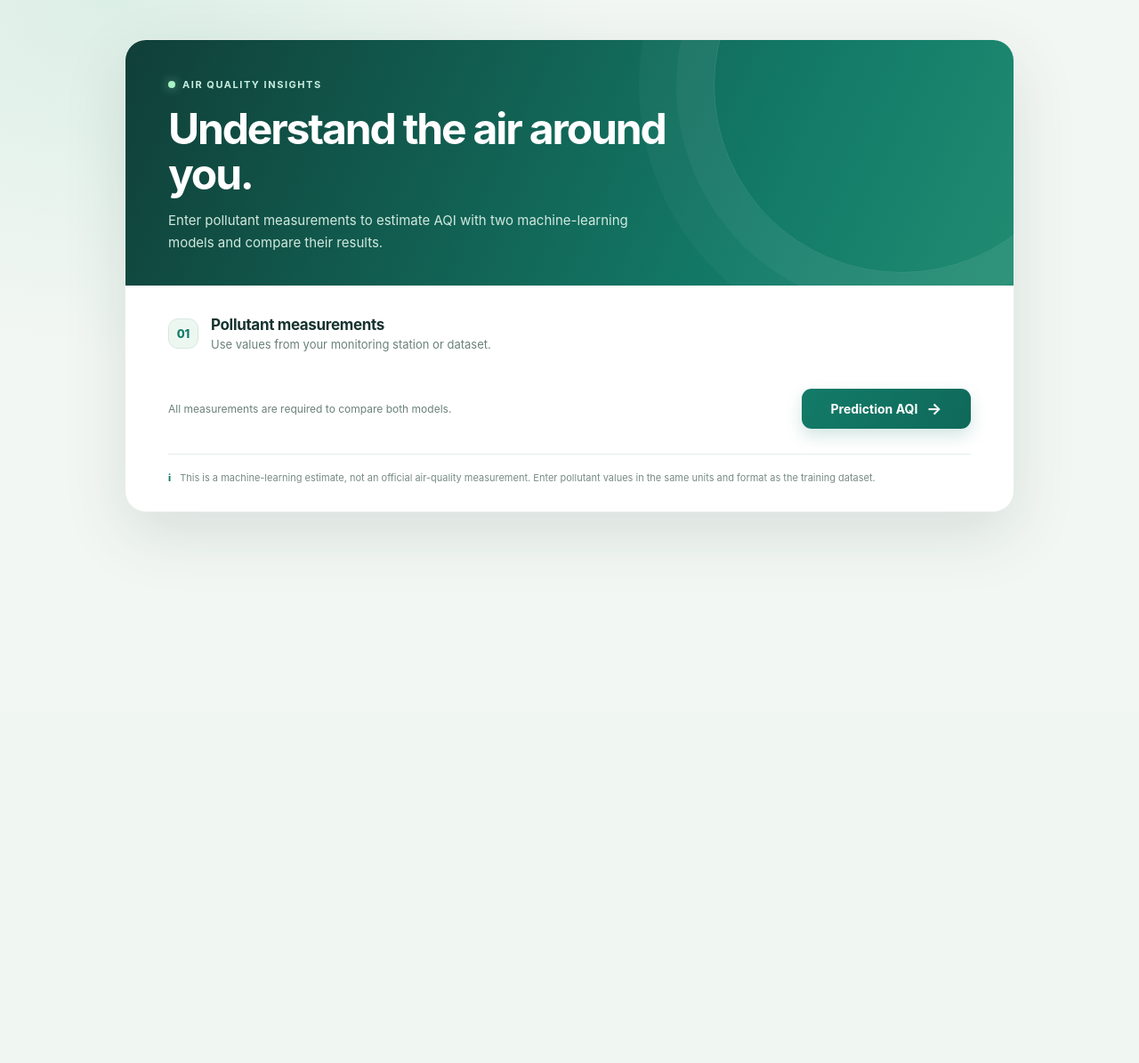
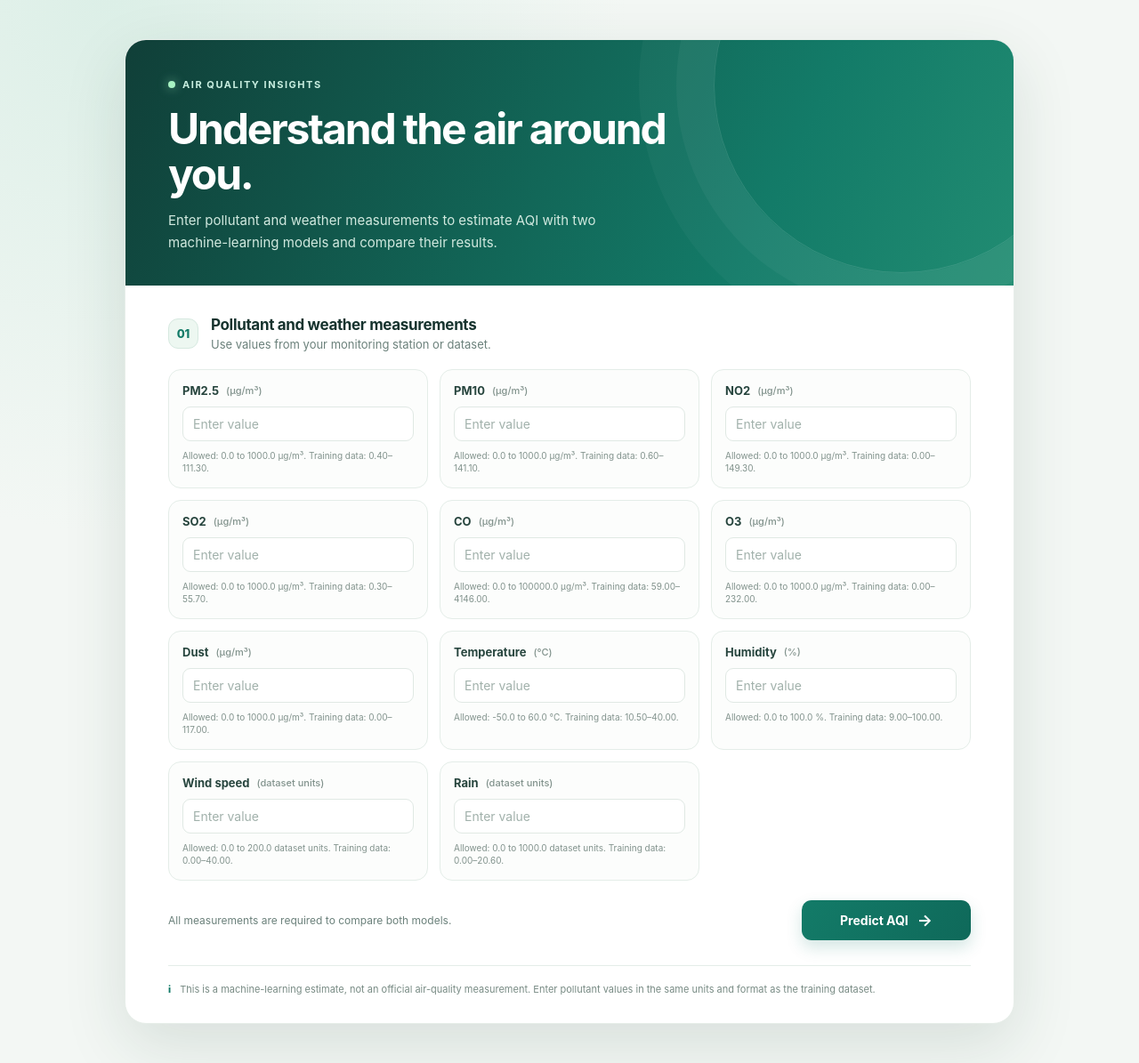
Before and after one commit to tanishq-patil/aiml_project, a Flask app: page / in a window 1280 px wide. Shown: the whole page at 89% size. Before the commit the page ends 598 px from the top, so only its background shows below. Run offline with Flask 3, Linux system fonts and the light colour scheme; parts of the project's set-up code (start-up, migrations or seed data) failed here and were passed over.

Commit message:
changed the dataset

```diff
--- a/app.py
+++ b/app.py
@@ -1,7 +1,10 @@
 
+import math
+
+import joblib
+import pandas as pd
 from flask import Flask, render_template, request
-import pandas as pd
-import joblib
+from sklearn.preprocessing import PolynomialFeatures
 
 app = Flask(__name__)
 
@@ -12,20 +15,71 @@
 poly = bundle["poly"]
 model = bundle["model"]
 best_model = bundle.get("best_model")
-features = bundle["features"]
-ranges = bundle["ranges"]
+model_features = list(bundle["features"])
+features = [
+    "pm2_5",
+    "pm10",
+    "no2",
+    "so2",
+    "co",
+    "o3",
+    "dust",
+    "temperature",
+    "humidity",
+    "wind_speed",
+    "rain",
+]
+ranges = {
+    "pm2_5": {"min": 0.4, "max": 111.3},
+    "pm10": {"min": 0.6, "max": 141.1},
+    "no2": {"min": 0.0, "max": 149.3},
+    "so2": {"min": 0.3, "max": 55.7},
+    "co": {"min": 59.0, "max": 4146.0},
+    "o3": {"min": 0.0, "max": 232.0},
+    "dust": {"min": 0.0, "max": 117.0},
+    "temperature": {"min": 10.5, "max": 40.0},
+    "humidity": {"min": 9.0, "max": 100.0},
+    "wind_speed": {"min": 0.0, "max": 40.0},
+    "rain": {"min": 0.0, "max": 20.6},
+}
+input_limits = {
+    "pm2_5": {"min": 0.0, "max": 1000.0},
+    "pm10": {"min": 0.0, "max": 1000.0},
+    "no2": {"min": 0.0, "max": 1000.0},
+    "so2": {"min": 0.0, "max": 1000.0},
+    "co": {"min": 0.0, "max": 100000.0},
+    "o3": {"min": 0.0, "max": 1000.0},
+    "dust": {"min": 0.0, "max": 1000.0},
+    "temperature": {"min": -50.0, "max": 60.0},
+    "humidity": {"min": 0.0, "max": 100.0},
+    "wind_speed": {"min": 0.0, "max": 200.0},
+    "rain": {"min": 0.0, "max": 1000.0},
+}
+labels = {
+    "pm2_5": "PM2.5",
+    "pm10": "PM10",
+    "no2": "NO2",
+    "so2": "SO2",
+    "co": "CO",
+    "o3": "O3",
+    "dust": "Dust",
+    "temperature": "Temperature",
+    "humidity": "Humidity",
+    "wind_speed": "Wind speed",
+    "rain": "Rain",
+}
 units = {
-    "PM2.5": "µg/m³",
-    "PM10": "µg/m³",
-    "NO": "µg/m³",
-    "NO2": "µg/m³",
-    "NOx": "µg/m³",
-    "NH3": "µg/m³",
-    "CO": "mg/m³",
-    "SO2": "µg/m³",
-    "O3": "µg/m³",
-    "Benzene": "µg/m³",
-    "Toluene": "µg/m³",
+    "pm2_5": "µg/m³",
+    "pm10": "µg/m³",
+    "no2": "µg/m³",
+    "so2": "µg/m³",
+    "co": "µg/m³",
+    "o3": "µg/m³",
+    "dust": "µg/m³",
+    "temperature": "°C",
+    "humidity": "%",
+    "wind_speed": "dataset units",
+    "rain": "dataset units",
 }
 
 
@@ -55,6 +109,13 @@
 
     if request.method == "POST":
         try:
+            if model_features != features:
+                raise ValueError(
+                    "The saved model uses a different set of input attributes. "
+                    "Run the updated training and export cells in aqi.ipynb "
+                    "to regenerate aqi_model.pkl."
+                )
+
             if best_model is None:
                 raise ValueError(
                     "The optimized model is missing from aqi_model.pkl. "
@@ -64,9 +125,17 @@
             for col in features:
                 value = float(request.form[col])
 
-                if value < 0:
+                if not math.isfinite(value):
                     raise ValueError(
-                        f"{col} cannot be negative."
+                        f"{labels[col]} must be a finite number."
+                    )
+
+                minimum = input_limits[col]["min"]
+                maximum = input_limits[col]["max"]
+                if value < minimum or value > maximum:
+                    raise ValueError(
+                        f"{labels[col]} must be between "
+                        f"{minimum:g} and {maximum:g} {units[col]}."
                     )
 
                 values[col] = value
@@ -86,18 +155,20 @@
                 columns=features
             )
 
-            # lr2 uses the scaler and polynomial features saved with it.
             scaled_data = scaler.transform(user_data)
-            polynomial_data = poly.transform(scaled_data)
+            degree_three_data = PolynomialFeatures(degree=3).fit_transform(
+                scaled_data
+            )
+            degree_four_data = poly.transform(scaled_data)
 
             predictions = [
                 {
-                    "name": "Polynomial model",
-                    "aqi": float(model.predict(polynomial_data)[0])
+                    "name": "Polynomial regression (degree 3)",
+                    "aqi": float(model.predict(degree_three_data)[0])
                 },
                 {
-                    "name": "Optimized Polyomial model",
-                    "aqi": float(best_model.predict(user_data)[0])
+                    "name": "Polynomial regression (degree 4)",
+                    "aqi": float(best_model.predict(degree_four_data)[0])
                 }
             ]
             for prediction in predictions:
@@ -112,6 +183,8 @@
         "index.html",
         features=features,
         ranges=ranges,
+        input_limits=input_limits,
+        labels=labels,
         units=units,
         values=values,
         predictions=predictions,
--- a/templates/index.html
+++ b/templates/index.html
@@ -391,6 +391,11 @@
             font-weight: 800;
         }
 
+        .field input::-webkit-outer-spin-button,
+        .field input::-webkit-inner-spin-button {
+            margin: 0;
+        }
+
         @media (max-width: 760px) {
             body {
                 padding: 22px 14px;
@@ -456,8 +461,8 @@
         <p class="eyebrow"><span class="eyebrow-dot"></span> Air quality insights</p>
         <h1>Understand the air around you.</h1>
         <p class="subtitle">
-            Enter pollutant measurements to estimate AQI with two machine-learning
-            models and compare their results.
+            Enter pollutant and weather measurements to estimate AQI with two
+            machine-learning models and compare their results.
         </p>
     </header>
 
@@ -466,7 +471,7 @@
             <div class="section-heading">
                 <span class="step">01</span>
                 <div>
-                    <h2>Pollutant measurements</h2>
+                    <h2>Pollutant and weather measurements</h2>
                     <p>Use values from your monitoring station or dataset.</p>
                 </div>
             </div>
@@ -475,25 +480,30 @@
                 {% for feature in features %}
                 <div class="field">
                     <label for="{{ feature }}">
-                        {{ feature }} <span class="unit">({{ units[feature] }})</span>
+                        {{ labels[feature] }} <span class="unit">({{ units[feature] }})</span>
                     </label>
                     <input
                         type="number"
                         step="any"
-                        min="0"
+                        min="{{ input_limits[feature]['min'] }}"
+                        max="{{ input_limits[feature]['max'] }}"
                         id="{{ feature }}"
                         name="{{ feature }}"
                         placeholder="Enter value"
                         value="{{ values.get(feature, '') }}"
                         required
                     >
+                    <div class="range">
+                        Allowed: {{ input_limits[feature]['min'] }} to {{ input_limits[feature]['max'] }} {{ units[feature] }}.
+                        Training data: {{ '%.2f'|format(ranges[feature]['min']) }}–{{ '%.2f'|format(ranges[feature]['max']) }}.
+                    </div>
                 </div>
                 {% endfor %}
             </div>
 
             <div class="submit-row">
                 <span class="submit-hint">All measurements are required to compare both models.</span>
-                <button type="submit">Prediction AQI <span class="arrow" aria-hidden="true">→</span></button>
+                <button type="submit">Predict AQI <span class="arrow" aria-hidden="true">→</span></button>
             </div>
         </form>
 
@@ -503,13 +513,13 @@
 
         {% if warnings %}
             <div class="warning" role="status">
-                <strong>Some values are outside the training range.</strong>
+                <strong>Some values are outside the model's training range.</strong>
                 <ul>
                     {% for warning in warnings %}
                         <li>{{ warning }}</li>
                     {% endfor %}
                 </ul>
-                Predictions may be less reliable for these measurements.
+                These values are allowed, but predictions may be less reliable because the model saw fewer similar examples during training.
             </div>
         {% endif %}
 
@@ -519,7 +529,7 @@
                 <span class="step">02</span>
                 <div>
                     <h2>Your model comparison</h2>
-                    <p>Both models used the pollutant measurements above.</p>
+                    <p>Both models used the measurements above.</p>
                 </div>
             </div>
             <div class="results">
```
Also changed, not shown: 2 other files.
